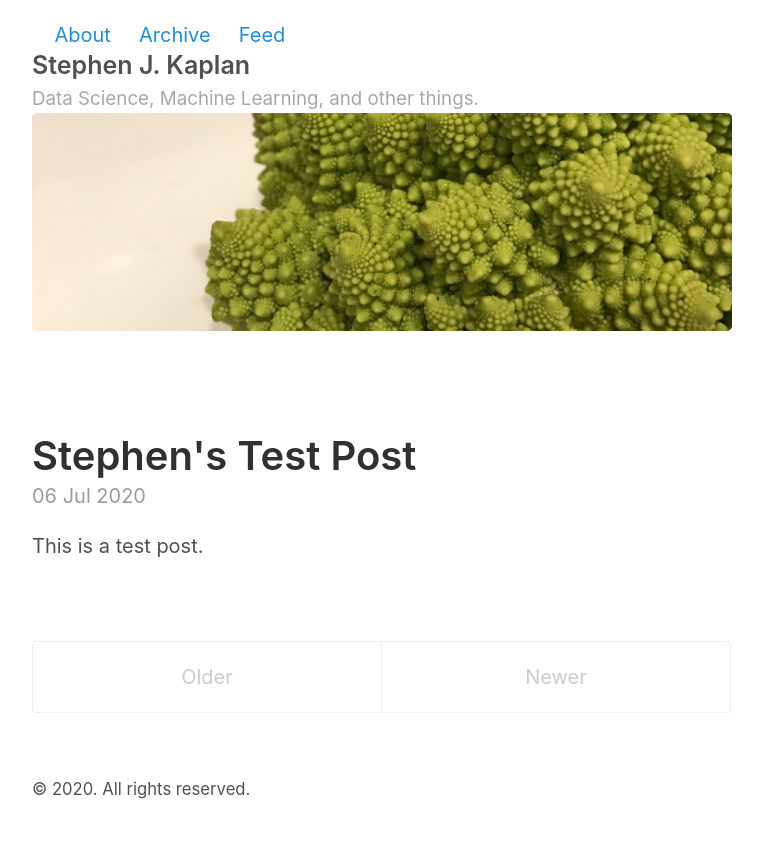
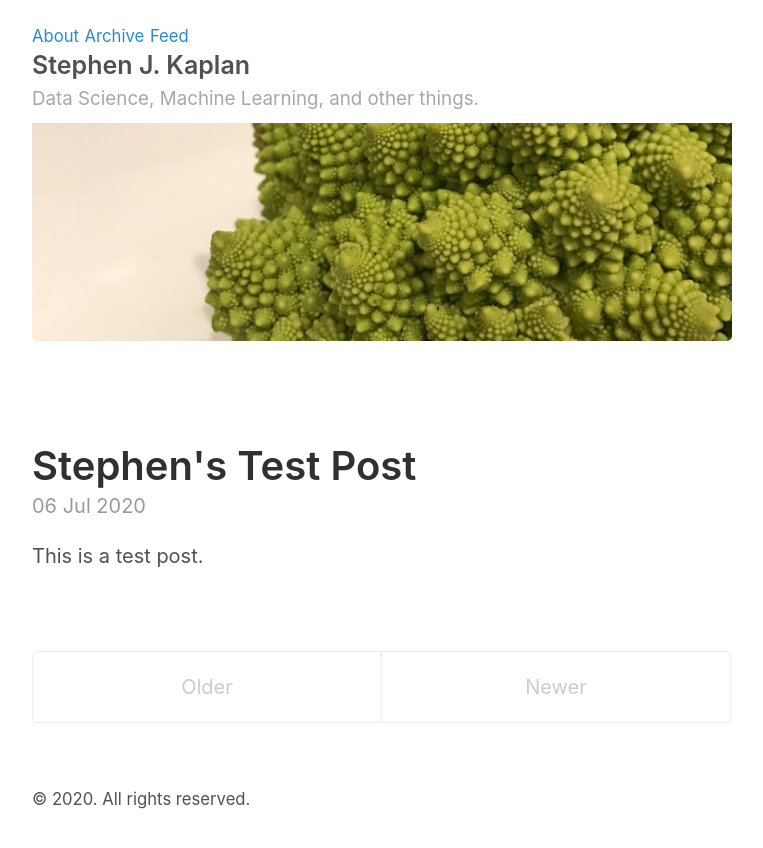
Before and after one commit to stephenjkaplan/stephenjkaplan.github.io, a Jekyll site: the page built from index.html, in a window 1280 px wide. Shown: the top 848 px of the page, without its empty margins (258-1021 px from the left). Built offline with Jekyll 4.4.1, drawn with Linux system fonts in a browser that asks for light colours; the list of posts is cut into pages by our own code.

Commit message:
html changes

```diff
--- a/_layouts/default.html
+++ b/_layouts/default.html
@@ -8,14 +8,14 @@
     <div class="container content">
 
       <header class="masthead">
-        {% for page in site.pages_list %}&nbsp;&nbsp;&nbsp;
-        <a href="{{ page[1]  }}">{{page[0] }}</a>
+        {% for page in site.pages_list %}
+        <small><a href="{{ page[1]  }}">{{page[0] }}</a></small>
         {% endfor %}
         <h3 class="masthead-title">
           <a href="{{ site.baseurl }}/" title="Home">{{ site.title }}</a><br>
           <small>{{ site.tagline }}</small><br>
         </h3>
-        <img src="images/romanesco.jpeg" />
+        <img src="images/romanesco.jpeg" style="padding-top: 10px"/>
       </header>
 
       <main>
```
